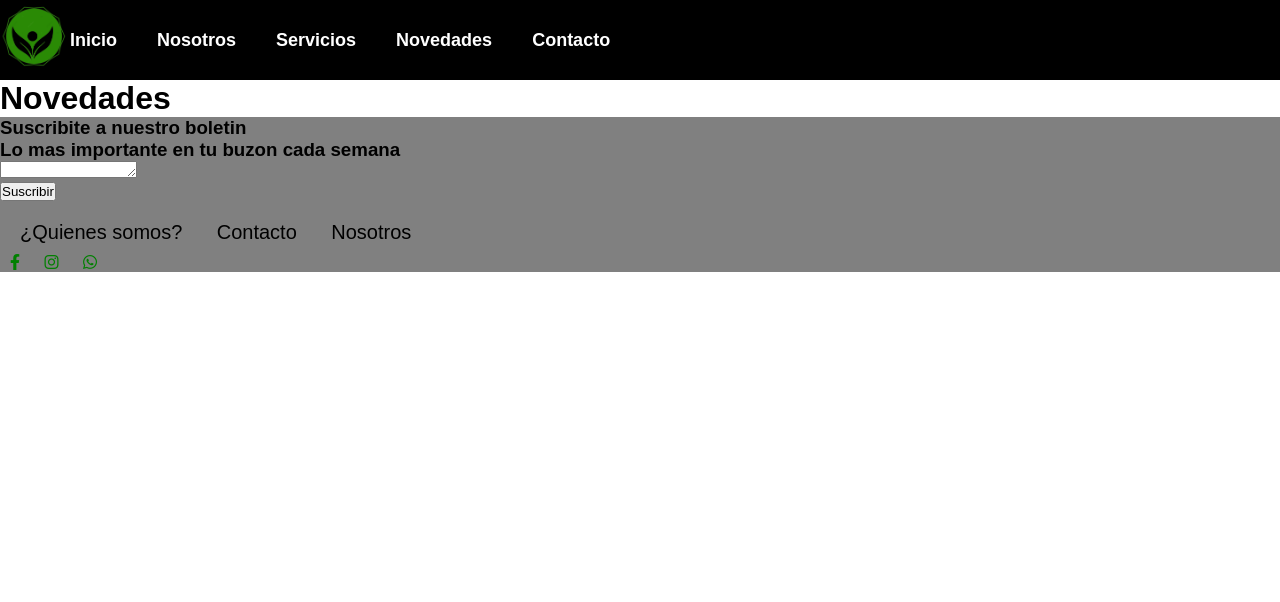
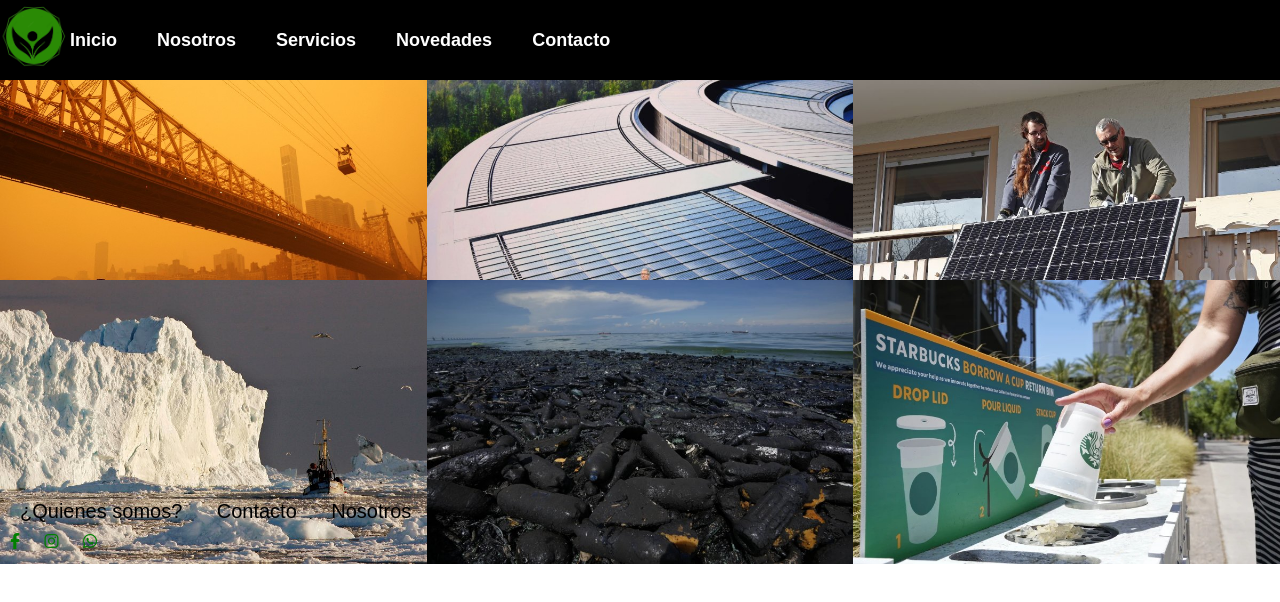
Before and after one commit to Tincho2294/Livegreen, a plain HTML site: page pages/novedades.html in a window 1280 px wide. Drawn offline with Linux system fonts and the light colour scheme.

Commit message:
IMAGENES GRILLAS TERMINAR ARREGLOS FOOTER

```diff
--- a/css/Stylo.css
+++ b/css/Stylo.css
@@ -187,6 +187,12 @@ padding-right: 20px;
 */
 #pruebaGrid{
     display: grid;
-    grid-template-columns: ;
-    grid-template-rows: ;
+    grid-template-columns: repeat(3, 1fr) ;
+    grid-template-rows: repeat(2, 200px) ;
+    gap: 40 px;
 }
+
+.boxGrid img{
+    width: 100%;
+
+}
--- a/pages/novedades.html
+++ b/pages/novedades.html
@@ -32,22 +32,28 @@
     </header>
     <main>
         <section id="pruebaGrid">
-            <article class="pruebaGrid1 boxGrid1"></article>
-            <article class="pruebaGrid2 boxGrid2"></article>
-            <article class="pruebaGrid3 boxGrid3"></article>
-            <article class="pruebaGrid4 boxGrid4"></article>
-            <article class="pruebaGrid5 boxGrid5"></article>
-            <article class="pruebaGrid6 boxGrid6"></article>
+            <article class="pruebaGrid1 boxGrid">
+                <img src="../imagenes/12-meses-mas-calidos.jpg" alt="">
+            </article>
+            <article class="pruebaGrid2 boxGrid">
+                <img src="../imagenes/apple-compromiso-ambiental.jpg" alt="">
+            </article>
+            <article class="pruebaGrid3 boxGrid">
+                <img src="../imagenes/energia-solar-vehiculos-electricos.jpg" alt="">
+            </article>
+            <article class="pruebaGrid4 boxGrid">
+                <img src="../imagenes/capa-de-hielo-groenlanida-se-recupera.jpg" alt="">
+            </article>
+            <article class="pruebaGrid5 boxGrid">
+                <img src="../imagenes/lago-maracaibo.jpg" alt="">
+            </article>
+            <article class="pruebaGrid6 boxGrid">
+                <img src="../imagenes/starbucks-vasos-desechables.jpg" alt="">
+            </article>
         </section>
 
     </main>
-    <h1>Novedades</h1>
         <footer id="footer">
-            <h3>Suscribite a nuestro boletin<br>Lo mas importante en tu buzon cada semana</h3>
-            <article class="footerSuscripcion">
-                    <li><textarea name="" id="" cols="15" rows="1"></textarea></li>
-                    <li><input type="submit" value="Suscribir"></li>
-            </article>
             <article class="footerEnlaces">
                 <ul>
                     <li><a href="">¿Quienes somos?</a></li>
```
Also changed, not shown: index.html (+0 -5 lines), pages/contacto.html (+0 -5 lines), pages/nosotros.html (+0 -7 lines), pages/servicios.html (+0 -5 lines).
